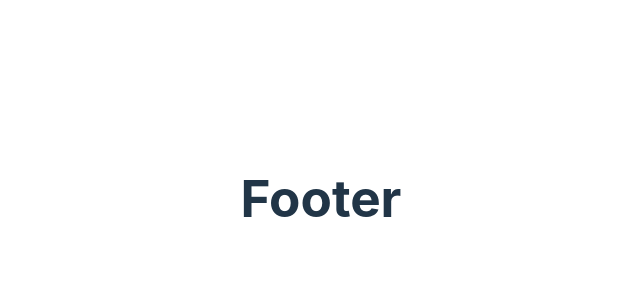
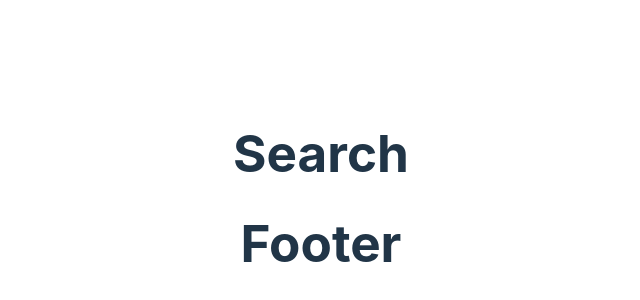
Before and after one commit to haniladjamba/Kelompok5_FrontEnd_D, a React (Vite) app: page / in a window 1280 px wide. Shown: the part 202-502 px from the top of the page, without its empty margins (319-959 px from the left). Built offline with nearby package versions, Linux system fonts and the light colour scheme.

Commit message:
Menambahkan Folder Home > Komponen Search

```diff
--- a/src/App.jsx
+++ b/src/App.jsx
@@ -1,10 +1,12 @@
 import './App.css'
 import Footer from './components/footer/footer'
+import Search from './components/Home/Search/Search'
 
 
 function App() {
   return (
     <div>
+      <Search />
       <Footer />
     </div>
   )
--- /dev/null
+++ b/src/components/Home/Search/Search.jsx
@@ -0,0 +1,5 @@
+const Search = () => {
+    return <h1>Search</h1>
+}
+
+export default Search;
```
